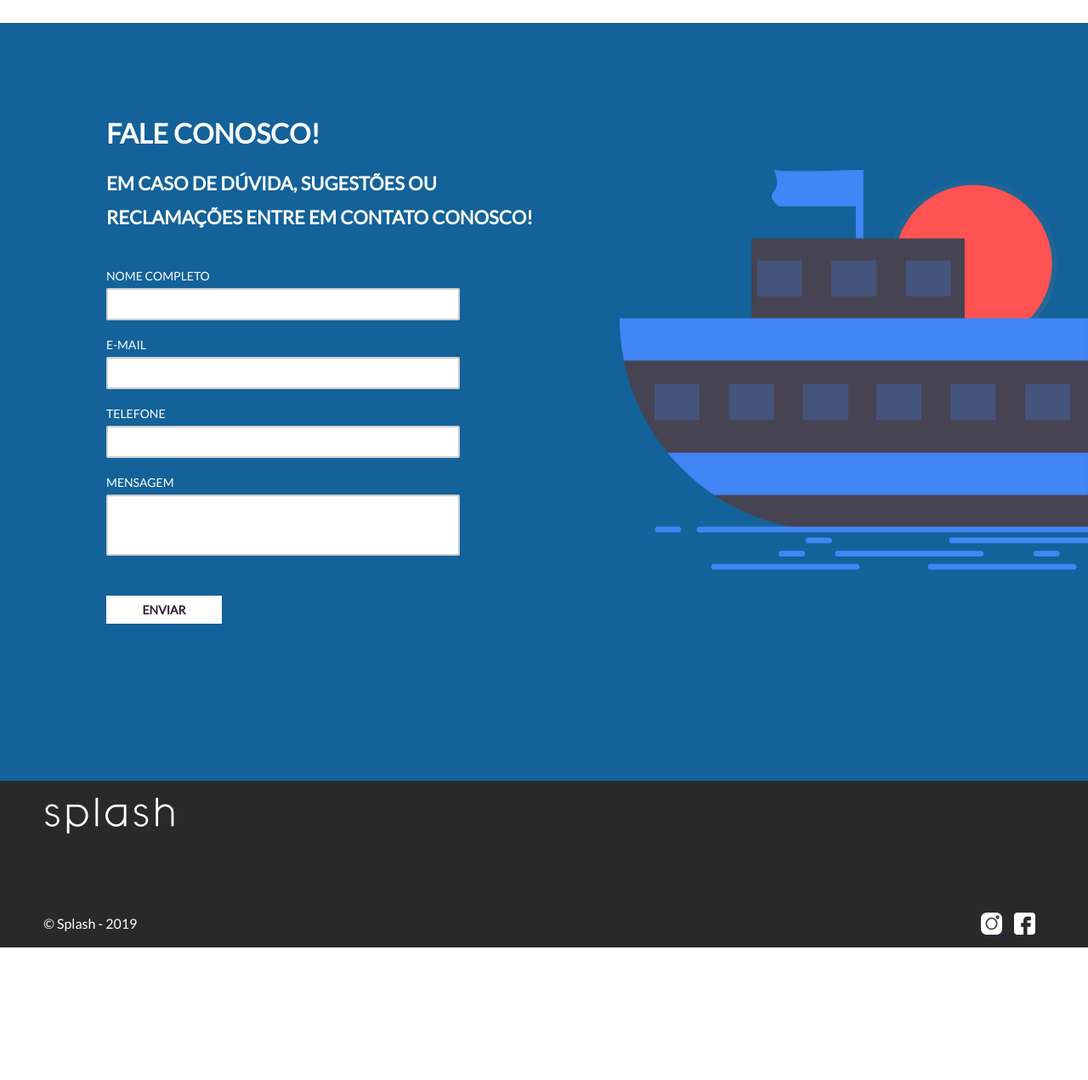
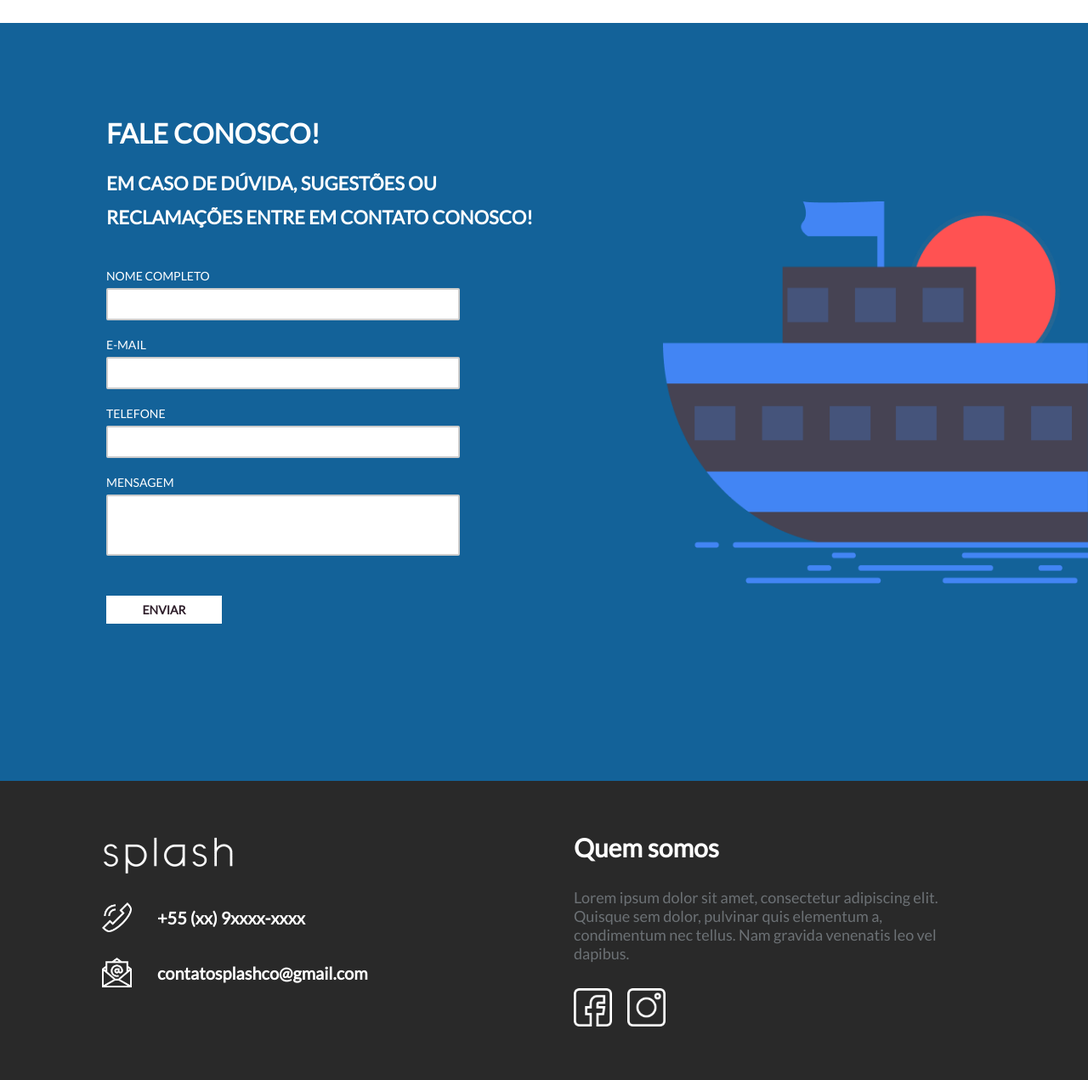
Before and after one commit to splash-co/splash-co.github.io, a PHP site: page /index.html in a window 1280 px wide. Shown: the part 2033-3304 px from the top of the page at 85% size. Before the commit the page ends 3148 px from the top, so only its background shows below. Run offline with PHP 8.4, Linux system fonts and the light colour scheme; some libraries are stand-ins or nearby versions.

Commit message:
Create footer

```diff
--- a/index.html
+++ b/index.html
@@ -220,26 +220,29 @@
         <textarea></textarea>
         <button type="submit" class="form__submit">ENVIAR</button>
       </section>
-      <section class="section__image--description">
-        <img src="./assets/vectors/yacht__icon-vector.png" alt="Boat Vector" />
-      </section>
+      <img src="./assets/vectors/yacht__icon-vector.png" alt="Boat Vector" />
+
     </section>
 
     <footer class="footer__container">
-      <div class="container__description">
+      <div class="contact">
         <img src="./assets/logo_branca.png" alt="Logo - Splash" />
+        <div class="info-icon-container">
+          <img src="./assets/vectors/phone-call.png" />
+          <p>+55 (xx) 9xxxx-xxxx</p>
+        </div>
+        <div class="info-icon-container">
+          <img src="./assets/vectors/email.png" />
+          <p>contatosplashco@gmail.com</p>
+        </div>
       </div>
-      <div class="container__description--footer">
-        <p>© Splash - 2019</p>
-        <div>
-          <a href="https://www.instagram.com/oficialsplash/" target="_blank">
-            <img class="description--footer__instagram--vector" src="./assets/vectors/instagram_vector.png"
-              alt="Logo - Instagram" />
-          </a>
-          <a href="https://www.facebook.com/splashco" target="_blank">
-            <img class="description--footer__facebook--vector" src="./assets/vectors/facebook_vector.png"
-              alt="Logo - Facebook" />
-          </a>
+      <div class="about">
+        <p>Quem somos</p>
+        <p>Lorem ipsum dolor sit amet, consectetur adipiscing elit. Quisque sem dolor, pulvinar quis elementum a,
+          condimentum nec tellus. Nam gravida venenatis leo vel dapibus. </p>
+        <div class="icons-container">
+          <a href=""><img src="./assets/vectors/facebook.png" alt=""></a>
+          <a href=""><img src="./assets/vectors/instagram.png" alt=""></a>
         </div>
       </div>
     </footer>
--- a/styles/style.css
+++ b/styles/style.css
@@ -72,6 +72,12 @@ body {
   --section-3-form-width: 45%;
   --section-3-form-h1-size: 32px;
   --section-3-form-h3-size: 22px;
+  --section-3-img-width: 500px;
+  --section-3-img-height: 450px;
+  --section-3-img-mt: 100px;
+
+  /* FOOTER */
+  --footer-padding: 60px 50px 60px 120px;
 }
 
 /* ----------------------------------------------------- */
@@ -567,11 +573,10 @@ body {
   outline: none;
 }
 
-.section3__container .section__image--description {
-  width: 50%;
-  display: grid;
-  direction: rtl;
-  align-items: center;
+.section3__container img {
+  margin-top: var(--section-3-img-mt);
+  width: var(--section-3-img-width);
+  height: var(--section-3-img-height);
 }
 
 /* ----------------------------------------------------- */
@@ -579,42 +584,52 @@ body {
 /* ----------------------------------------------------- */
 
 .footer__container {
-  height: 6.5%;
   background-color: #292929;
   display: flex;
-  flex-direction: column;
   justify-content: space-between;
+  padding: var(--footer-padding);
 }
 
-.footer__container .container__description img {
-  margin-top: 1%;
-  margin-left: 4%;
+.footer__container .contact {
+  width: 50%;
 }
 
-.footer__container .container__description--footer {
+.footer__container .contact .info-icon-container {
   display: flex;
-  justify-content: space-between;
   align-items: center;
-  margin-bottom: 1%;
+  margin: 30px 0;
 }
 
-.footer__container .container__description--footer p {
-  color: white;
-  padding-left: 4%;
+.footer__container .contact .info-icon-container img {
+  width: 35px;
 }
 
-.footer__container .container__description--footer div {
-  text-align: right;
+.footer__container .contact .info-icon-container p {
+  color: #fff;
+  font-size: 20px;
+  margin-left: 30px;
+  font-weight: bold;
 }
 
-.footer__container .container__description--footer img {
-  margin-top: 4px;
-  cursor: pointer;
-  margin-left: 1%;
-  width: 2.5%;
-  filter: invert(1);
+.footer__container .about {
+  width: 50%;
+  padding-right: 100px;
 }
 
-.footer__container .description--footer__facebook--vector {
-  margin-right: 6%;
+.footer__container .about p {
+  color: #6c7175;
+  font-size: 18px;
+  margin: 30px 0;
 }
+
+.footer__container .about p:first-of-type {
+  color: #fff;
+  font-size: 30px;
+  font-weight: bold;
+  margin: 0;
+}
+
+.footer__container .about .icons-container img {
+  width: 45px;
+  margin-right: 15px;
+}
```
